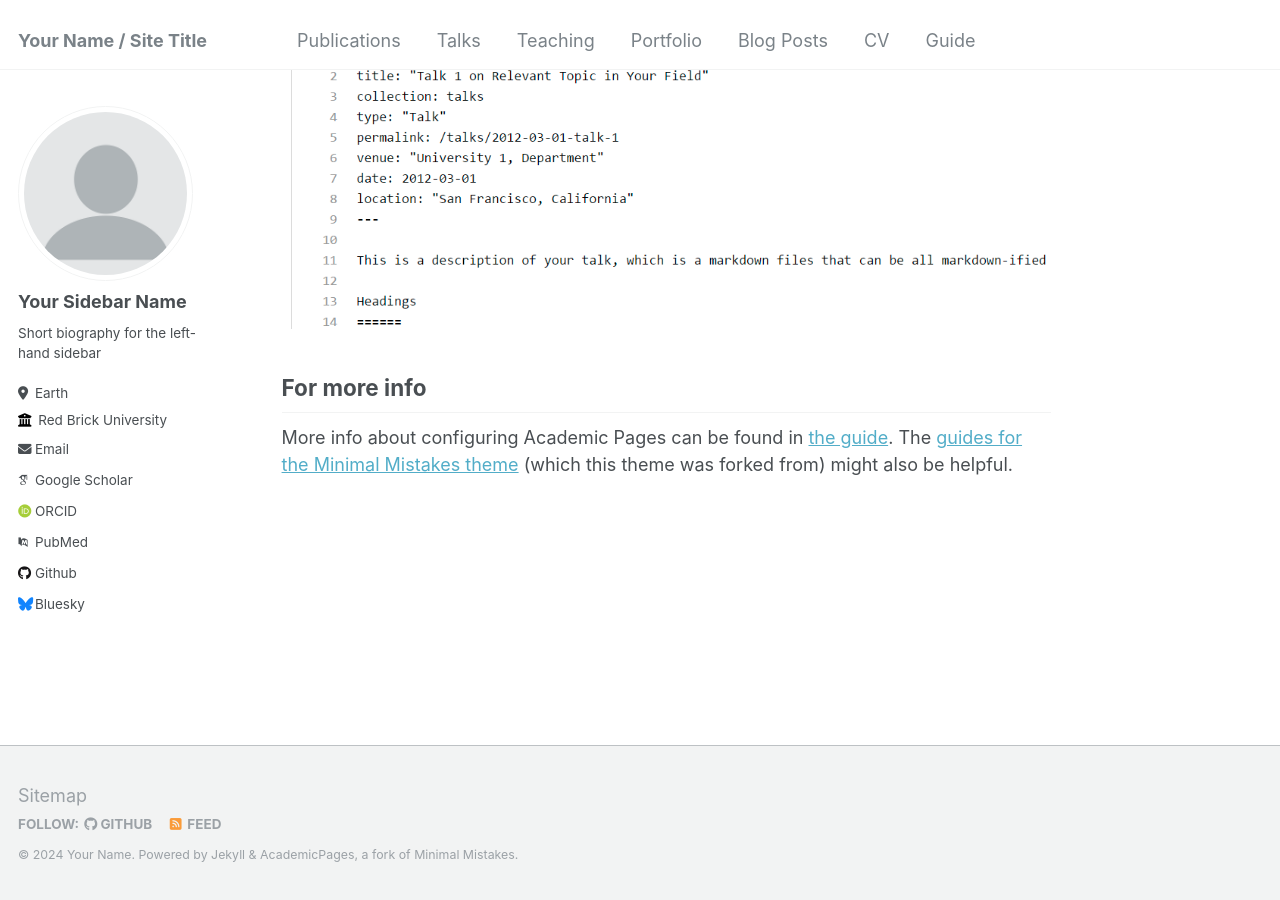
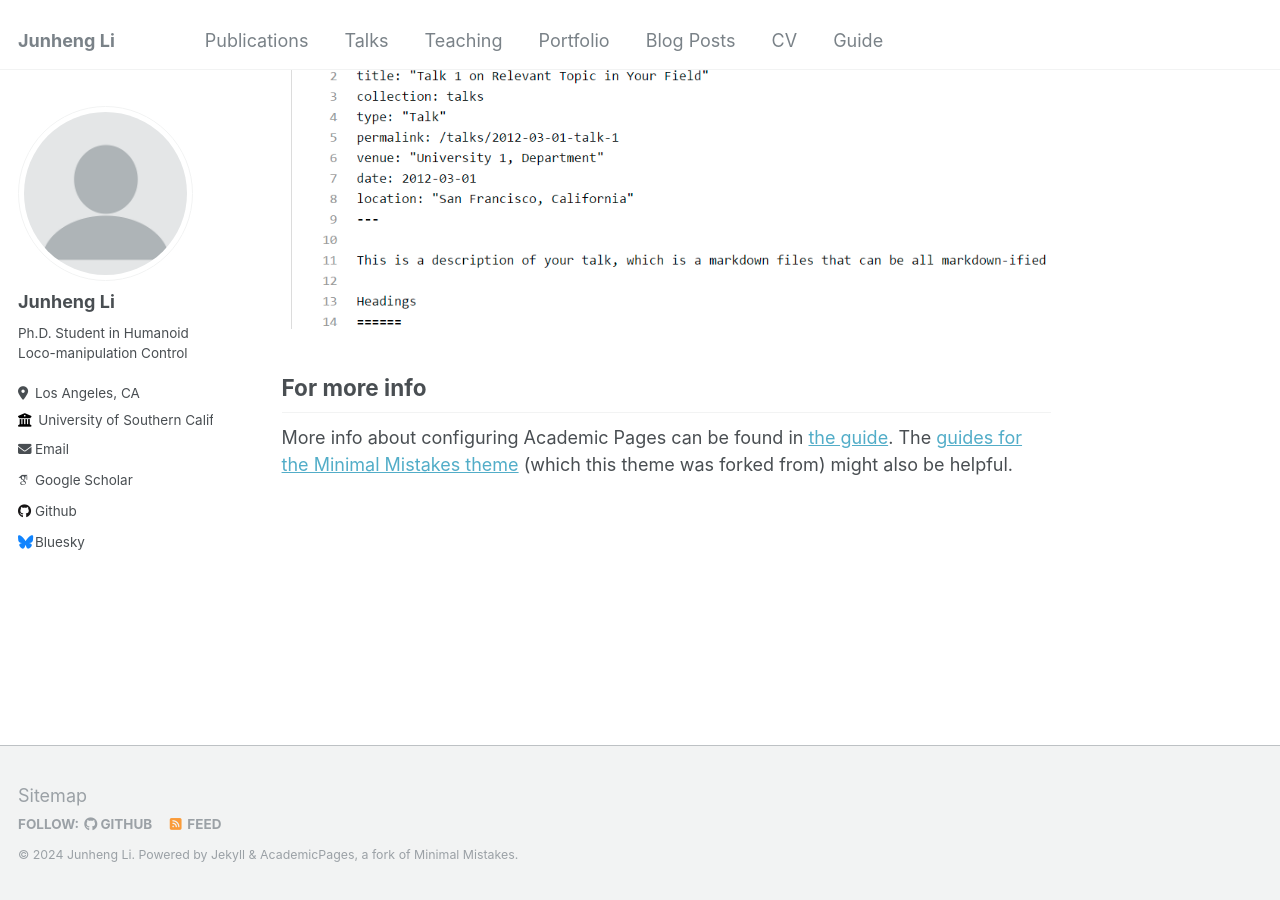
Before and after one commit to junhengl/junhengl.github.io, a Jekyll site: the page built from _pages/about.md, in a window 1280 px wide and 900 px high, scrolled down 2660 px. Built offline with Jekyll 4.4.1, drawn with Linux system fonts in a browser that asks for light colours; some web fonts are replaced.

Commit message:
Update _config.yml

```diff
--- a/_config.yml
+++ b/_config.yml
@@ -8,9 +8,9 @@
 
 # Basic Site Settings
 locale                   : "en-US"
-title                    : "Your Name / Site Title"
+title                    : "Junheng Li"
 title_separator          : "-"
-name                     : &name "Your Name"
+name                     : &name "Junheng Li"
 description              : &description "personal description"
 url                      : https://junhengl.github.io # the base hostname & protocol for your site e.g. "https://mmistakes.github.io"
 baseurl                  : "" # the subpath of your site, e.g. "/blog"
@@ -22,28 +22,28 @@ repository               : "academicpages/academicpages.github.io"
 author:
   # Biographic information
   avatar           : "profile.png"
-  name             : "Your Sidebar Name"
-  pronouns         : # example: "she/her"
-  bio              : "Short biography for the left-hand sidebar"
-  location         : "Earth"
-  employer         : "Red Brick University"
-  uri              : # URL
-  email            : "none@example.org"
+  name             : "Junheng Li"
+  # pronouns         : # example: "she/her"
+  bio              : "Ph.D. Student in Humanoid Loco-manipulation Control"
+  location         : "Los Angeles, CA"
+  employer         : "University of Southern California"
+  # uri              : # URL
+  email            : "junhengl@usc.edu"
 
   # Academic websites
   arxiv            : # URL - Update with the correct link to your profile
-  googlescholar    : "https://scholar.google.com/citations?user=PS_CX0AAAAAJ"
+  googlescholar    : "https://scholar.google.com/citations?user=GI5Dse8AAAAJ&hl=en"
   impactstory      : # URL
-  orcid            : "http://orcid.org/yourorcidurl"
+  orcid            : #"http://orcid.org/yourorcidurl"
   semantic         : # URL
-  pubmed           : "https://www.ncbi.nlm.nih.gov/pubmed/?term=john+snow"
+  pubmed           : #"https://www.ncbi.nlm.nih.gov/pubmed/?term=john+snow"
   researchgate     : # URL
 
   # Repositories and software development
   bitbucket        : # Username - Update with your username on the site
   codepen          : # Username
   dribbble         : # Username
-  github           : "academicpages"
+  github           : "https://github.com/junhengl"
   kaggle           : # Username
   stackoverflow    : # User number or user number and name (i.e., use "1" or "1/jeff-atwood")
 
```
